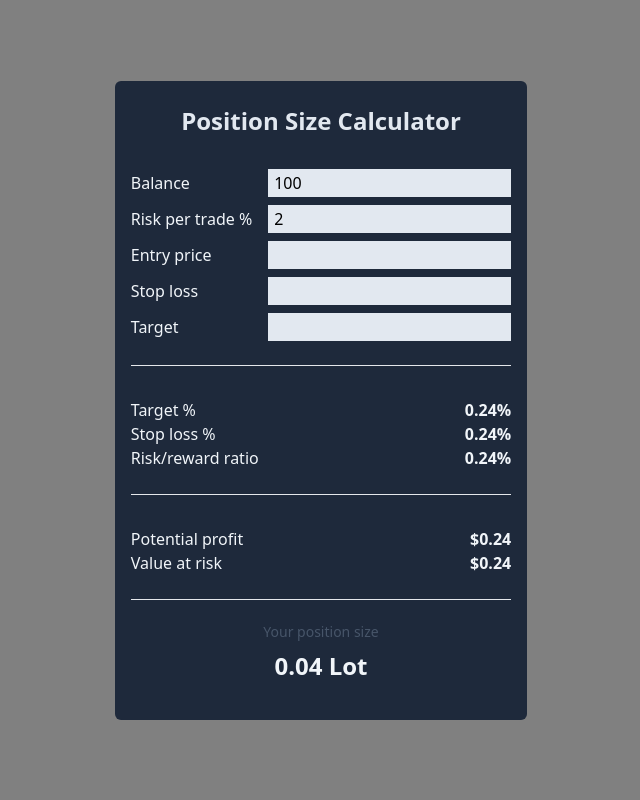
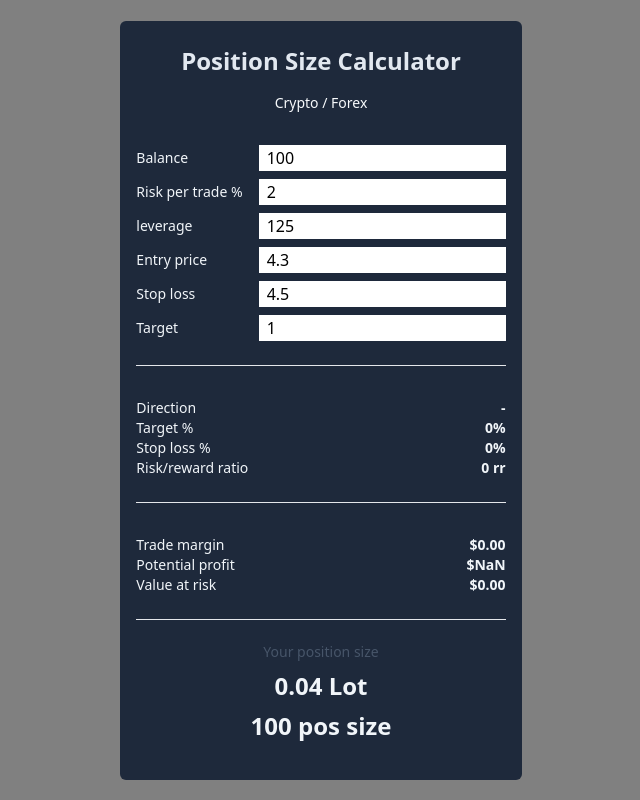
Before and after one commit to reyesprince31/Position-Size-Calculator, a React (Vite) app: page / in a window 1280 px wide. Shown: the whole page, without its empty margins (319-959 px from the left). Built offline with nearby package versions, Linux system fonts and the light colour scheme.

Commit message:
Computations and calculations

```diff
--- a/src/components/Card.jsx
+++ b/src/components/Card.jsx
@@ -1,98 +1,75 @@
-import { formatCurrency } from "../utils/helpers";
-import FormRow from "../ui/FormRow";
-import ResultList from "../ui/ResultList";
-import Input from "../ui/Input";
-import { useReducer, useState } from "react";
-
-const initialInputValues = {
-  balance: 100,
-  riskPerTrade: 2,
-  entryPrice: "",
-  stopLoss: "",
-  target: "",
-};
+import { useReducer } from "react";
+import Inputs from "./Inputs";
+import Ratio from "./Ratio";
+import PosSize from "./PosSize";
 
 const initialItems = {
-  balance: initialInputValues.balance,
+  direction: "",
   target: 0,
   loss: 0,
+  ratio: 0,
+  tradeMargin: 0,
+  valueAtRisk: 0,
   posSize: 0,
 };
 
 function reducer(state, action) {
+  const { balance, riskPerTrade, entryPrice, stopLoss, targetPrice, leverage } =
+    action.payload;
+
+  const direction = entryPrice > stopLoss ? "Long" : "Short";
+
+  const targetDifference = Math.abs(entryPrice - targetPrice);
+  const lossDifference = Math.abs(entryPrice - stopLoss);
+
+  const target = ((100 * targetDifference) / entryPrice).toFixed(2);
+  const loss = ((100 * lossDifference) / entryPrice).toFixed(2);
+  const ratio = (target / loss).toFixed(2);
+
+  const lossLevPercent = leverage * stopLoss;
+
+  const valueAtRisk = balance * (riskPerTrade / 100);
+  const tradeMargin = (valueAtRisk / lossLevPercent) * 100;
+  const potentialGain = leverage * target;
+  const potentialProfit = (tradeMargin * potentialGain) / 100;
+  console.log(potentialProfit);
+
   switch (action.type) {
     case "calculate":
-      return { ...state };
+      return {
+        ...state,
+        direction,
+        target,
+        loss,
+        ratio,
+        tradeMargin,
+        valueAtRisk,
+        potentialProfit,
+      };
+    case "reset":
+      return {
+        ...state,
+      };
 
     default:
       return state;
   }
 }
 function Card() {
-  const [
-    { balance, riskPerTrade, entryPrice, stopLoss, target },
-    setInputValue,
-  ] = useState(initialInputValues);
   const [state, dispatch] = useReducer(reducer, initialItems);
-
-  console.log(state);
 
   return (
     <div className="bg-slate-800 px-4 py-6 rounded-md" role="card">
       <h1 className="text-slate-200 font-semibold text-2xl text-center">
         Position Size Calculator
       </h1>
-      <div className=" border-b-[1px] py-6">
-        <FormRow label="Balance">
-          <Input
-            type="text"
-            id="balance"
-            defaultValue={balance}
-            setInputValue={setInputValue}
-          />
-        </FormRow>
+      <div className="text-center mt-4 text-slate-50 text-sm">
+        Crypto / Forex
+      </div>
 
-        <FormRow label="Risk per trade %">
-          <Input type="text" id="riskPerTrade" defaultValue={riskPerTrade} />
-        </FormRow>
-
-        <FormRow label="Entry price">
-          <Input type="text" id="entryPrice" value={entryPrice} />
-        </FormRow>
-
-        <FormRow label="Stop loss">
-          <Input type="text" id="stopLoss" value={stopLoss} />
-        </FormRow>
-
-        <FormRow label="Target">
-          <Input type="text" id="target" value={target} />
-        </FormRow>
-      </div>
-      <div className="mt-2 py-6 border-b-[1px] text-slate-100 ">
-        <ResultList>
-          Target %<span className="font-semibold">0.24%</span>
-        </ResultList>
-        <ResultList>
-          Stop loss %<span className="font-semibold">0.24%</span>
-        </ResultList>
-        <ResultList>
-          Risk/reward ratio<span className="font-semibold">0.24%</span>
-        </ResultList>
-      </div>
-      <div className="mt-2 py-6 border-b-[1px] text-slate-100 ">
-        <ResultList>
-          Potential profit
-          <span className="font-semibold">{formatCurrency(0.24)}</span>
-        </ResultList>
-        <ResultList>
-          Value at risk
-          <span className="font-semibold">{formatCurrency(0.24)}</span>
-        </ResultList>
-      </div>
-      <div className="flex flex-col items-center justify-center px-2 py-3.5">
-        <p className="text-sm text-slate-600 mt-2">Your position size</p>
-        <span className="text-2xl font-bold text-slate-100 mt-2">0.04 Lot</span>
-      </div>
+      <Inputs dispatch={dispatch} />
+      <Ratio {...state} />
+      <PosSize {...state} />
     </div>
   );
 }
--- /dev/null
+++ b/src/components/Inputs.jsx
@@ -0,0 +1,110 @@
+import { useState } from "react";
+import FormRow from "../ui/FormRow";
+
+function Inputs({ dispatch }) {
+  const [inputs, setInputs] = useState({
+    balance: "100",
+    riskPerTrade: "2",
+    leverage: "125",
+    entryPrice: "4.3",
+    stopLoss: "4.5",
+    targetPrice: "1",
+  });
+
+  const { balance, riskPerTrade, entryPrice, stopLoss, targetPrice, leverage } =
+    inputs;
+
+  function handleInputChange(key, value) {
+    setInputs({ ...inputs, [key]: Number(value) });
+  }
+
+  function handleInputBlur() {
+    // Dispatch the "calculate" action on input blur
+    if (entryPrice && stopLoss) {
+      console.log("ty");
+      dispatch({
+        type: "calculate",
+        payload: {
+          balance,
+          riskPerTrade,
+          entryPrice,
+          stopLoss,
+          targetPrice,
+          leverage,
+        },
+      });
+    }
+  }
+
+  return (
+    <div className=" border-b-[1px] py-6">
+      <FormRow label="Balance">
+        <input
+          className="px-2 py-[1px]"
+          type="number"
+          id="balance"
+          onChange={(e) => handleInputChange("balance", e.target.value)}
+          onBlur={() => handleInputBlur()}
+          value={balance}
+        />
+      </FormRow>
+
+      <FormRow label="Risk per trade %">
+        <input
+          className="px-2 py-[1px]"
+          type="number"
+          id="riskPerTrade"
+          onChange={(e) => handleInputChange("riskPerTrade", e.target.value)}
+          onBlur={() => handleInputBlur()}
+          value={riskPerTrade}
+        />
+      </FormRow>
+
+      <FormRow label="leverage">
+        <input
+          className="px-2 py-[1px]"
+          type="number"
+          id="leverage"
+          onChange={(e) => handleInputChange("leverage", e.target.value)}
+          onBlur={() => handleInputBlur()}
+          value={leverage}
+        />
+      </FormRow>
+
+      <FormRow label="Entry price">
+        <input
+          className="px-2 py-[1px]"
+          type="number"
+          id="entryPrice"
+          onChange={(e) => handleInputChange("entryPrice", e.target.value)}
+          onBlur={() => handleInputBlur()}
+          value={entryPrice}
+        />
+      </FormRow>
+
+      <FormRow label="Stop loss">
+        <input
+          className="px-2 py-[1px]"
+          type="number"
+          id="stopLoss"
+          onChange={(e) => handleInputChange("stopLoss", e.target.value)}
+          onBlur={() => handleInputBlur()}
+          value={stopLoss}
+        />
+      </FormRow>
+
+      <FormRow label="Target">
+        <input
+          className="px-2 py-[1px]"
+          type="number"
+          id="targetPrice"
+          onChange={(e) => handleInputChange("targetPrice", e.target.value)}
+          onBlur={() => handleInputBlur()}
+          value={targetPrice}
+        />
+      </FormRow>
+    </div>
+  );
+}
+
+export default Inputs;
--- /dev/null
+++ b/src/components/PosSize.jsx
@@ -0,0 +1,34 @@
+import ResultList from "../ui/ResultList";
+import { formatCurrency } from "../utils/helpers";
+
+function PosSize({ tradeMargin, potentialProfit, valueAtRisk }) {
+  return (
+    <>
+      <div className="mt-2 py-6 border-b-[1px] text-slate-100 text-sm ">
+        <ResultList>
+          Trade margin
+          <span className="font-semibold">{formatCurrency(tradeMargin)}</span>
+        </ResultList>
+        <ResultList>
+          Potential profit
+          <span className="font-semibold">
+            {formatCurrency(potentialProfit)}
+          </span>
+        </ResultList>
+        <ResultList>
+          Value at risk
+          <span className="font-semibold">{formatCurrency(valueAtRisk)}</span>
+        </ResultList>
+      </div>
+      <div className="flex flex-col items-center justify-center px-2 py-3.5">
+        <p className="text-sm text-slate-600 mt-2">Your position size</p>
+        <span className="text-2xl font-bold text-slate-100 mt-2">0.04 Lot</span>
+        <span className="text-2xl font-bold text-slate-100 mt-2">
+          100 pos size
+        </span>
+      </div>
+    </>
+  );
+}
+
+export default PosSize;
--- /dev/null
+++ b/src/components/Ratio.jsx
@@ -0,0 +1,23 @@
+import ResultList from "../ui/ResultList";
+
+function Ratio({ direction, target, loss, ratio }) {
+  return (
+    <div className="mt-2 py-6 border-b-[1px] text-slate-100 text-sm ">
+      <ResultList>
+        Direction
+        <span className="font-semibold">{direction ? "direction" : "-"}</span>
+      </ResultList>
+      <ResultList>
+        Target %<span className="font-semibold">{target}%</span>
+      </ResultList>
+      <ResultList>
+        Stop loss %<span className="font-semibold">{loss}%</span>
+      </ResultList>
+      <ResultList>
+        Risk/reward ratio<span className="font-semibold">{ratio} rr</span>
+      </ResultList>
+    </div>
+  );
+}
+
+export default Ratio;
--- a/src/components/card_components/Controls.jsx
+++ b/src/components/card_components/Controls.jsx
@@ -1,5 +1,5 @@
 import Button from "../../ui/Button";
-import Inputs from "./Inputs";
+import Inputs from "../Inputs";
 function Controls({
   reset,
   calculate,
--- a/src/components/card_components/Inputs.jsx
+++ /dev/null
@@ -1,38 +0,0 @@
-export default function Inputs({
-  name,
-  name_Id,
-  toSetInputPos,
-  posSize,
-  toSetPosSize,
-  value,
-}) {
-  function handleChange(e) {
-    const newValue = e.target.value;
-    const key = e.target.id;
-    toSetInputPos((prevState) => ({ ...prevState, [key]: newValue }));
-  }
-
-  function togglePosSizeCorrect() {
-    toSetPosSize((prevState) => ({
-      ...prevState,
-      isCorrect: !prevState.isCorrect,
-    }));
-  }
-
-  return (
-    <div className="border-input">
-      <label htmlFor={name_Id} onClick={togglePosSizeCorrect}>
-        {name}
-      </label>
-      {posSize.isCorrect && (
-        <input
-          id={name_Id}
-          type="number"
-          placeholder="Enter numeric value..."
-          value={value}
-          onChange={handleChange}
-        />
-      )}
-    </div>
-  );
-}
--- a/src/ui/FormRow.jsx
+++ b/src/ui/FormRow.jsx
@@ -1,10 +1,8 @@
-import React from "react";
-
 export default function FormRow({ label, children }) {
   return (
     <div className="flex justify-between gap-4 items-center mt-2 ">
       {label && (
-        <label className="text-slate-100 " htmlFor={children.props.id}>
+        <label className="text-slate-100 text-sm" htmlFor={children.props.id}>
           {label}
         </label>
       )}
--- a/src/ui/Input.jsx
+++ /dev/null
@@ -1,20 +0,0 @@
-export default function Input({
-  type,
-  id: cssIdName,
-  defaultValue,
-  setInputValue,
-  value,
-}) {
-  return (
-    <>
-      <input
-        className="px-1.5 py-[2px] bg-slate-200"
-        type={type}
-        id={cssIdName}
-        defaultValue={defaultValue}
-        value={value}
-        onChange={(e) => setInputValue(e.target.value)}
-      />
-    </>
-  );
-}
```
Also changed, not shown: .eslintrc.cjs.
